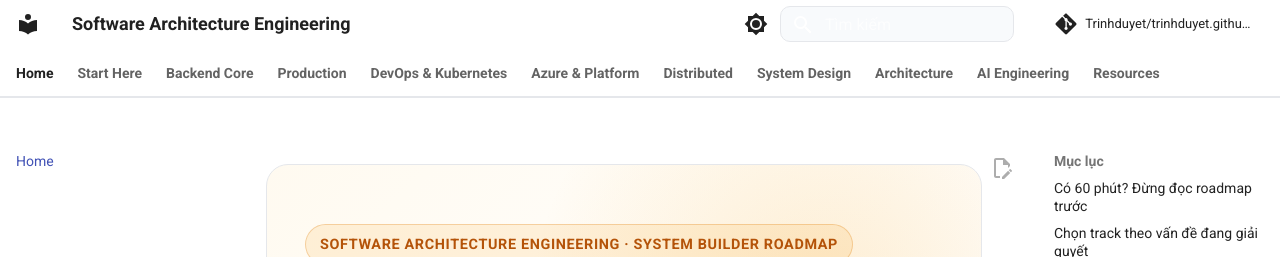
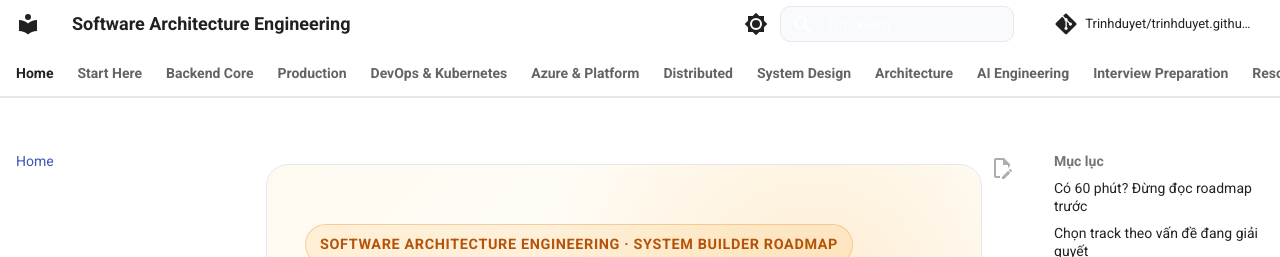
Before and after one commit to Trinhduyet/trinhduyet.github.io, an MkDocs documentation site: the page built from docs/index.md, in a window 1280 px wide. Shown: the top 257 px of the page. Built offline with MkDocs 1.6.1 and Material for MkDocs 9.7.7, drawn with Linux system fonts in a browser that asks for light colours; comment, search, counter and statistics services are not loaded; some of the changed lines change nothing that is shown.

Commit message:
feat(site): publish synced interview handbook under dedicated navigation tab

```diff
--- a/mkdocs.yml
+++ b/mkdocs.yml
@@ -269,6 +269,18 @@
           - Safe Agentic Coding Workflow: 21-ai-coding-agents/safe-agentic-coding-workflow.md
           - References: 21-ai-coding-agents/references.md
 
+  - Interview Preparation:
+      - Overview & Learning Paths: interview/index.md
+      - .NET Foundations: interview/01-dotnet-foundations/index.md
+      - Data & Distributed Systems: interview/02-data-and-distributed-systems/index.md
+      - Investor Relations Case Studies: interview/03-investor-relations/index.md
+      - Fintech & Payment Case Studies: interview/04-lynkid-fintech-loyalty/index.md
+      - Question Bank & Mock Interviews: interview/05-interview-preparation/index.md
+      - Hands-on Labs: interview/06-practical-labs/index.md
+      - Azure Cloud: interview/07-azure-cloud/index.md
+      - DevOps & Kubernetes: interview/08-devops-platform-engineering/index.md
+      - Solution Architecture & Leadership: interview/09-solution-architecture-leadership/index.md
+
   - Resources:
       - Roadmap Overview: 00-roadmap/README.md
       - Historical Quality Review — 2026-08-28: 00-roadmap/repository-quality-review-2026-08-28.md
```
